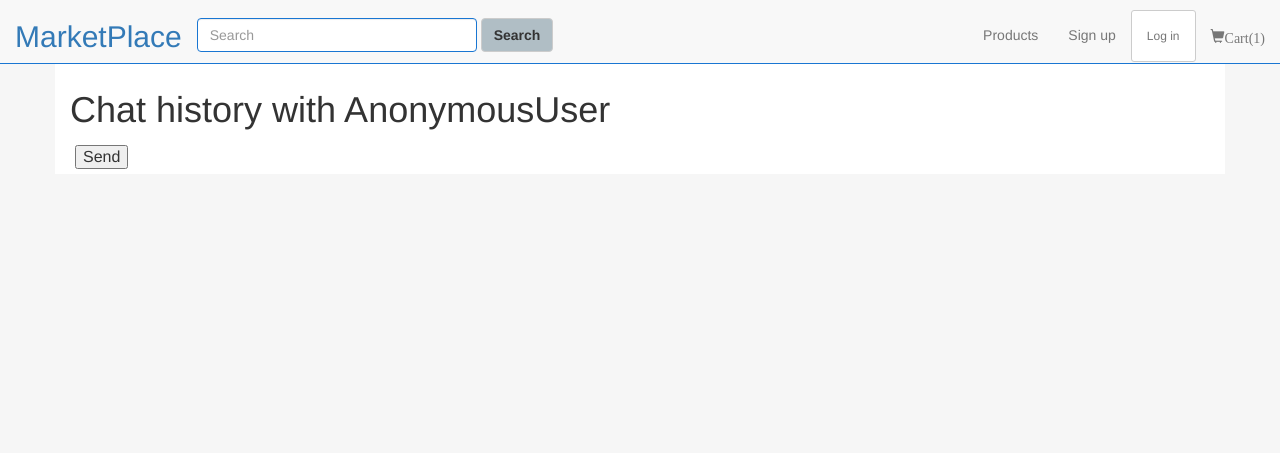
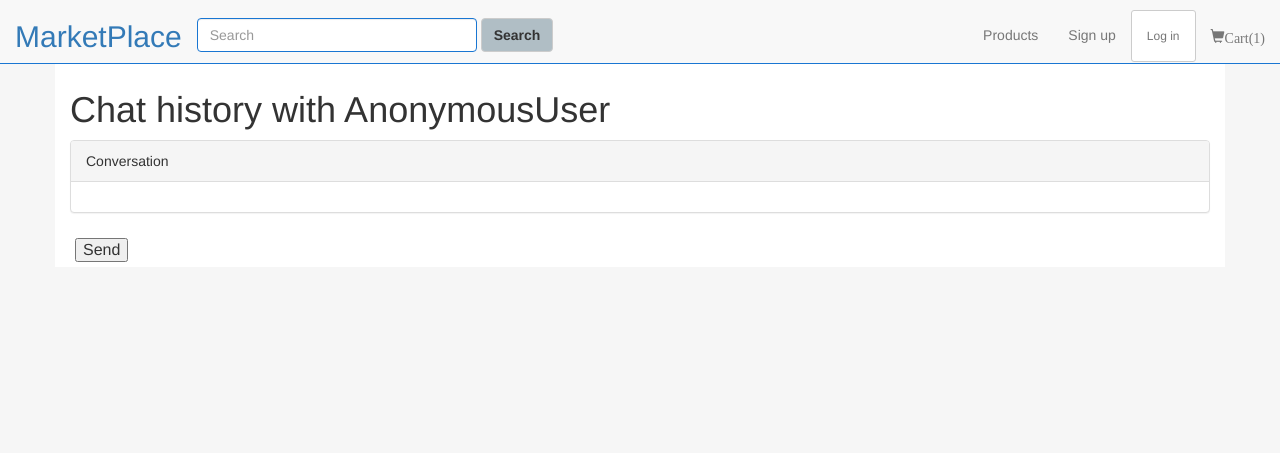
Before and after one commit to unexceptable/swen303_group04, a Django app: template MarketPlace/web_shop/templates/chat.html in a window 1280 px wide. Shown: the top 453 px of the page. Run offline with Django 3.2, Linux system fonts and the light colour scheme; the template is opened without the code that fills it: most values are stand-ins (such as "Sample title", 1, 10 or a date in 2020); some libraries are stand-ins or nearby versions.

Commit message:
Edited chat page look (HTML ONLY)

```diff
--- a/MarketPlace/web_shop/templates/chat.html
+++ b/MarketPlace/web_shop/templates/chat.html
@@ -14,7 +14,7 @@
 			$.ajax({
 				url:'/chat-reload?chat={{user}}',
 				dataType: 'html',
-				success: function(data) {$('#output_box').html(data);},
+				success: function(data) {$('.output_box').html(data);},
 				complete: function() {window.setTimeout(refreshPage, 1000);}
 			});
 		}
@@ -22,9 +22,11 @@
 
 	</script>
 	<h1>Chat history with {{ user }}</h1>
-
-		<div id="output_box">
+	<div class="panel panel-default">
+		<div class="panel-heading">Conversation</div>
+		<div class="panel-body output_box">
 		</div>
+	</div>
 
 		<table>
       <form name = 'form' method='post' action=''>
--- a/MarketPlace/web_shop/templates/conversation.html
+++ b/MarketPlace/web_shop/templates/conversation.html
@@ -1,9 +1,9 @@
 {% if history %}
   {% for entry in history %}
     {% if entry.origin == request.user.username %}
-      <p><strong>You: {{entry.message}}</strong></p>
+      <p><strong>You: {{entry.message | linebreaksbr}}</strong></p>
     {% else %}
-      <p>{{ user }} : {{entry.message}}</p>
+      <p>{{ user }} : {{entry.message | linebreaksbr}}</p>
     {% endif %}
   {% endfor %}
 {% else %}
```
